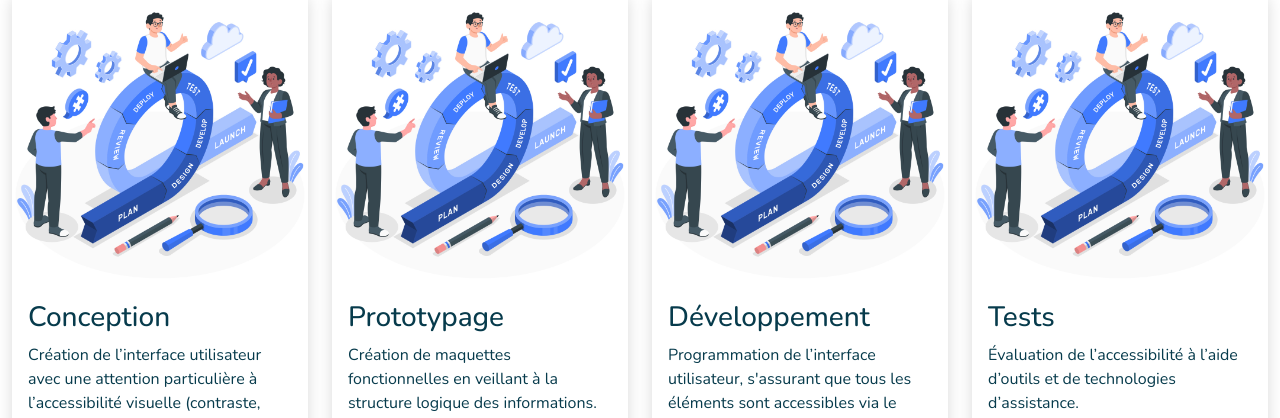
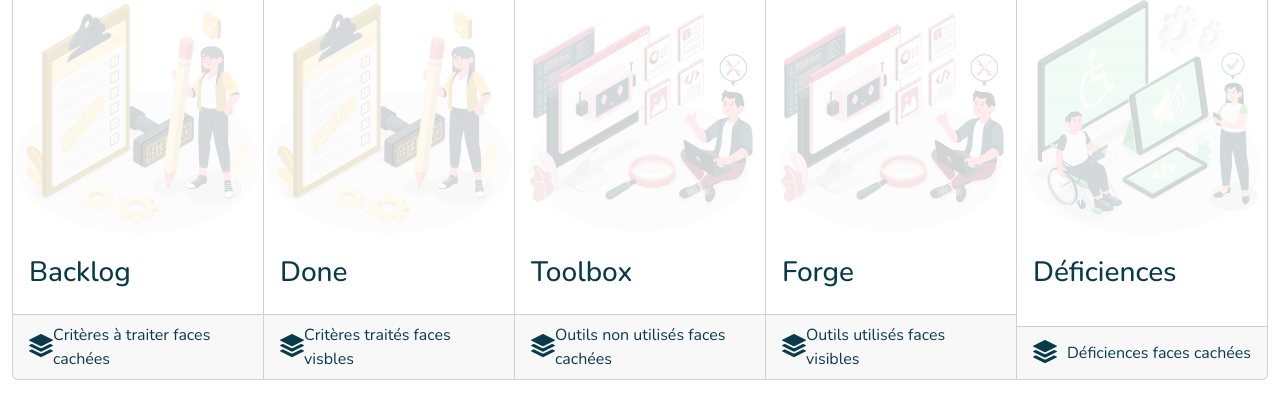
Before and after one commit to christopherabate/wa11y, a plain HTML site: page index.html in a window 1280 px wide. Shown: the part 131-549 px from the top of the page. Drawn offline with nearby package versions, Linux system fonts and the light colour scheme.

Commit message:
Update index.html

```diff
--- a/index.html
+++ b/index.html
@@ -28,11 +28,64 @@
     </header>
     <main role="main" class="pt-3 pb-5">
       <div class="container-fluid">
+        <h2 class="display-6 mt-5">Plateau</h2>
+        <div class="card-group">
+          <div class="card">
+            <img src="./assets/images/criteria.jpg" class="card-img-top" alt="Critère" style="opacity: .2">
+            <div class="card-body">
+              <h3 class="card-title">Backlog</h3>
+            </div>
+            <div class="card-footer d-flex align-items-center justify-content-between">
+              <span class="bi bi-stack fs-4" aria-label="Cartes"></span>
+              <p class="card-text">Critères à traiter faces cachées</p>
+            </div>
+          </div>
+          <div class="card">
+            <img src="./assets/images/criteria.jpg" class="card-img-top" alt="Critère" style="opacity: .2">
+            <div class="card-body">
+              <h3 class="card-title">Done</h3>
+            </div>
+            <div class="card-footer d-flex align-items-center justify-content-between">
+              <span class="bi bi-stack fs-4" aria-label="Cartes"></span>
+              <p class="card-text">Critères traités faces visbles</p>
+            </div>
+          </div>
+          <div class="card">
+              <img src="./assets/images/tools.jpg" class="card-img-top" alt="Outil" style="opacity: .2">
+            <div class="card-body">
+              <h3 class="card-title">Toolbox</h3>
+            </div>
+            <div class="card-footer d-flex align-items-center justify-content-between">
+              <span class="bi bi-stack fs-4" aria-label="Cartes"></span>
+              <p class="card-text">Outils non utilisés faces cachées</p>
+            </div>
+          </div>
+          <div class="card">
+              <img src="./assets/images/tools.jpg" class="card-img-top" alt="Outil" style="opacity: .2">
+            <div class="card-body">
+              <h3 class="card-title">Forge</h3>
+            </div>
+            <div class="card-footer d-flex align-items-center justify-content-between">
+              <span class="bi bi-stack fs-4" aria-label="Cartes"></span>
+              <p class="card-text">Outils utilisés faces visibles</p>
+            </div>
+          </div>
+          <div class="card">
+              <img src="./assets/images/disabilities.jpg" class="card-img-top" alt="Déficience" style="opacity: .2">
+            <div class="card-body">
+              <h3 class="card-title">Déficiences</h3>
+            </div>
+            <div class="card-footer d-flex align-items-center justify-content-between">
+              <span class="bi bi-stack fs-4" aria-label="Cartes"></span>
+              <p class="card-text">Déficiences faces cachées</p>
+            </div>
+          </div>
+        </div>
         <h2 class="display-6 mt-5">Étapes</h2>
         <div class="row" id="steps">
           <div class="col-sm-6 col-md-4 col-lg-3 col-xxl-2 mb-3">
             <div class="card h-100 shadow border-0">
-              <img src="./assets/images/steps.jpg" class="card-img-top" alt="Étapes">
+              <img src="./assets/images/steps.jpg" class="card-img-top" alt="Étape">
               <div class="card-body">
                 <h3 class="card-title">Conception</h3>
                 <p class="card-text">Création de l’interface utilisateur avec une attention particulière à l’accessibilité visuelle (contraste, couleurs).</p>
@@ -46,7 +99,7 @@
           </div>
           <div class="col-sm-6 col-md-4 col-lg-3 col-xxl-2 mb-3">
             <div class="card h-100 shadow border-0">
-              <img src="./assets/images/steps.jpg" class="card-img-top" alt="Étapes">
+              <img src="./assets/images/steps.jpg" class="card-img-top" alt="Étape">
               <div class="card-body">
                 <h3 class="card-title">Prototypage</h3>
                 <p class="card-text">Création de maquettes fonctionnelles en veillant à la structure logique des informations.</p>
@@ -60,7 +113,7 @@
           </div>
           <div class="col-sm-6 col-md-4 col-lg-3 col-xxl-2 mb-3">
             <div class="card h-100 shadow border-0">
-              <img src="./assets/images/steps.jpg" class="card-img-top" alt="Étapes">
+              <img src="./assets/images/steps.jpg" class="card-img-top" alt="Étape">
               <div class="card-body">
                 <h3 class="card-title">Développement</h3>
                 <p class="card-text">Programmation de l’interface utilisateur, s'assurant que tous les éléments sont accessibles via le clavier et bien structurés.</p>
@@ -74,7 +127,7 @@
           </div>
           <div class="col-sm-6 col-md-4 col-lg-3 col-xxl-2 mb-3">
             <div class="card h-100 shadow border-0">
-              <img src="./assets/images/steps.jpg" class="card-img-top" alt="Étapes">
+              <img src="./assets/images/steps.jpg" class="card-img-top" alt="Étape">
               <div class="card-body">
                 <h3 class="card-title">Tests</h3>
                 <p class="card-text">Évaluation de l’accessibilité à l’aide d’outils et de technologies d’assistance.</p>
@@ -88,7 +141,7 @@
           </div>
           <div class="col-sm-6 col-md-4 col-lg-3 col-xxl-2 mb-3">
             <div class="card h-100 shadow border-0">
-              <img src="./assets/images/steps.jpg" class="card-img-top" alt="Étapes">
+              <img src="./assets/images/steps.jpg" class="card-img-top" alt="Étape">
               <div class="card-body">
                 <h3 class="card-title">Contribution</h3>
                 <p class="card-text">Validation finale des critères d’accessibilité avant la mise en production.</p>
@@ -102,7 +155,7 @@
           </div>
           <div class="col-sm-6 col-md-4 col-lg-3 col-xxl-2 mb-3">
             <div class="card h-100 shadow border-0">
-              <img src="./assets/images/steps.jpg" class="card-img-top" alt="Étapes">
+              <img src="./assets/images/steps.jpg" class="card-img-top" alt="Étape">
               <div class="card-body">
                 <h3 class="card-title">Mise en Production</h3>
                 <p class="card-text">Publication du site en ligne, avec tous les critères d’accessibilité respectés.</p>
@@ -116,7 +169,7 @@
           </div>
           <div class="col-sm-6 col-md-4 col-lg-3 col-xxl-2 mb-3">
             <div class="card h-100 shadow border-0">
-              <img src="./assets/images/steps.jpg" class="card-img-top" alt="Étapes">
+              <img src="./assets/images/steps.jpg" class="card-img-top" alt="Étape">
               <div class="card-body">
                 <h3 class="card-title">Audit accessibilité</h3>
                 <p class="card-text">Dernière phase pour prendre en compte les critères d'accessibilité restants.</p>
@@ -129,7 +182,7 @@
           </div>
           <div class="col-sm-6 col-md-4 col-lg-3 col-xxl-2 mb-3">
             <div class="card h-100 shadow border-0">
-              <img src="./assets/images/steps.jpg" class="card-img-top" alt="Étapes">
+              <img src="./assets/images/steps.jpg" class="card-img-top" alt="Étape">
               <div class="card-body">
                 <h3 class="card-title">Déclaration accessibilité</h3>
                 <p class="card-text">Analyse détaillée d'un échantillon représentatif du site ou du service.</p>
```
